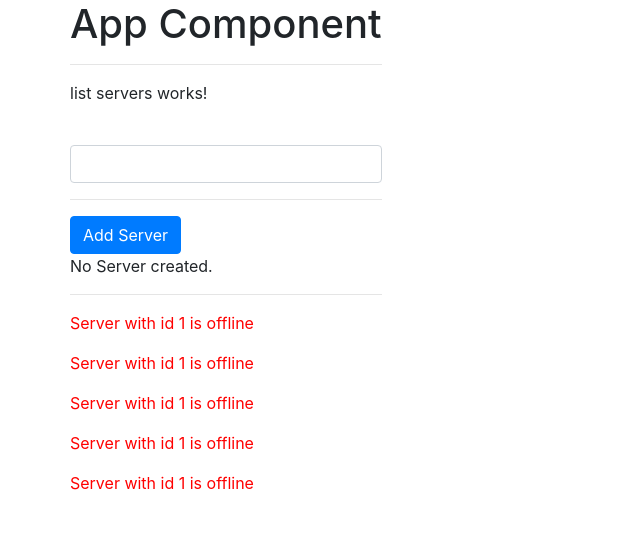
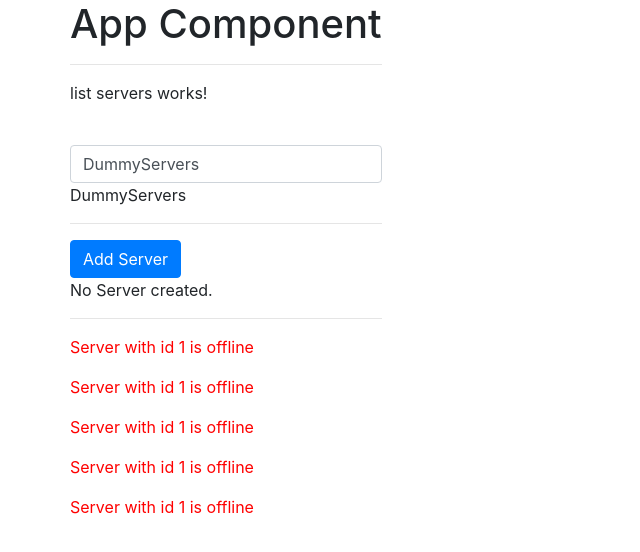
Before and after one commit to ck27/angular-concepts, an Angular app: page / in a window 1280 px wide. Shown: the top 552 px of the page, without its empty margins (0-640 px from the left). Built offline with nearby package versions, Linux system fonts and the light colour scheme.

Commit message:
Two-way binding

```diff
--- a/src/app/servers/servers.component.html
+++ b/src/app/servers/servers.component.html
@@ -3,11 +3,17 @@
 </p>
 
 <label for="server"></label>
-<input type="text" name="server" id="server" class="form-control" (input)="onServerNameUpdate($event)">
+<!-- <input type="text" name="server" id="server" class="form-control" (input)="onServerNameUpdate($event)"> -->
+
+<input type="text" name="server" id="server" class="form-control" [(ngModel)]="serverName">
+
 <p>{{serverName}}</p>
+
 <hr>
+
 <button class="btn btn-primary" [disabled]="!allowNewServer" (click)="onCreateServer()">Add Server</button>
 <p [innerText]="serverCreationStatus"></p>
+
 <hr>
 
 <app-server></app-server>
--- a/src/app/servers/servers.component.ts
+++ b/src/app/servers/servers.component.ts
@@ -20,7 +20,7 @@ export class ServersComponent implements OnInit {
 
   allowNewServer:boolean = false;
   serverCreationStatus = "No Server created.";
-  serverName = "";
+  serverName = "DummyServers";
 
   constructor() {
     setTimeout( () => {
```
